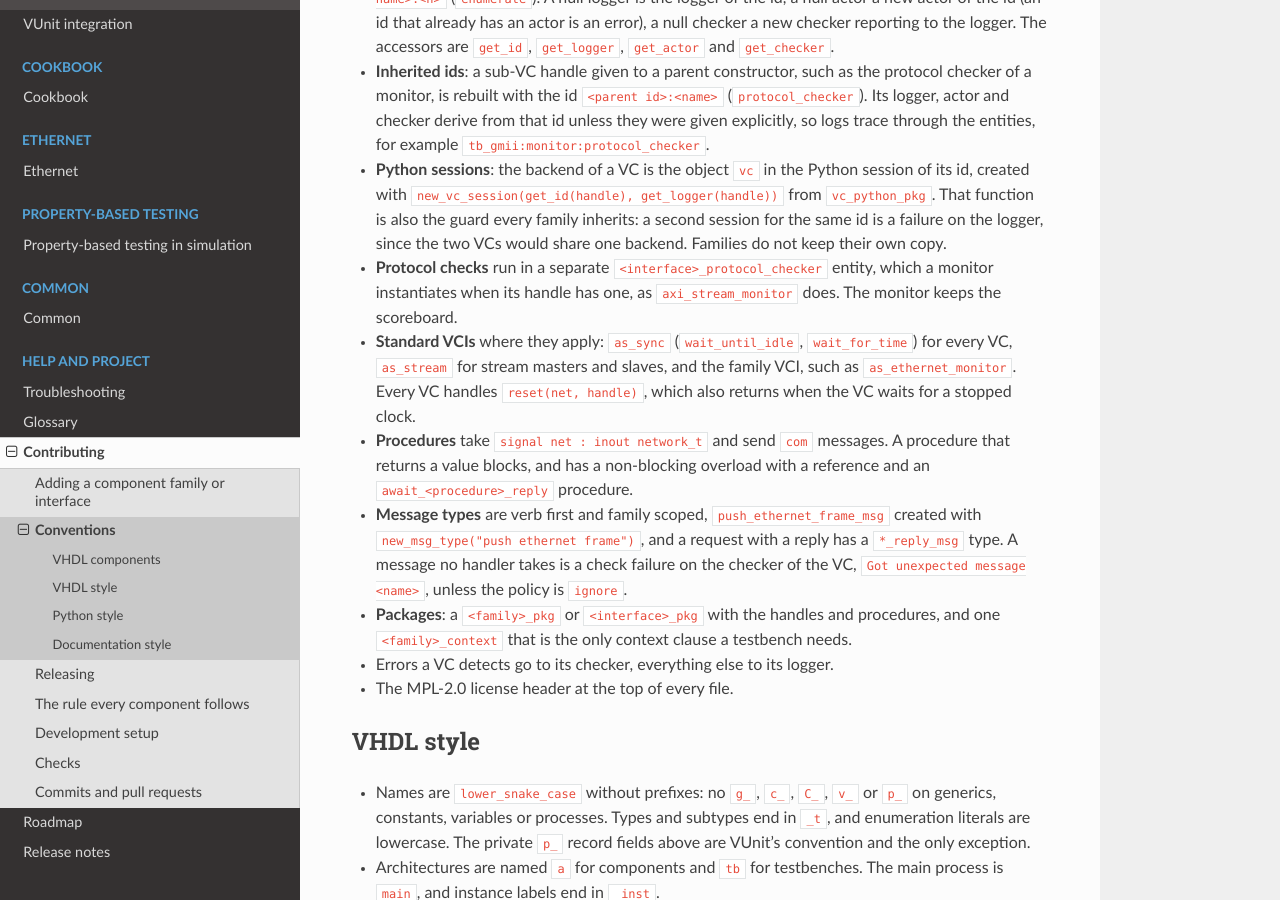
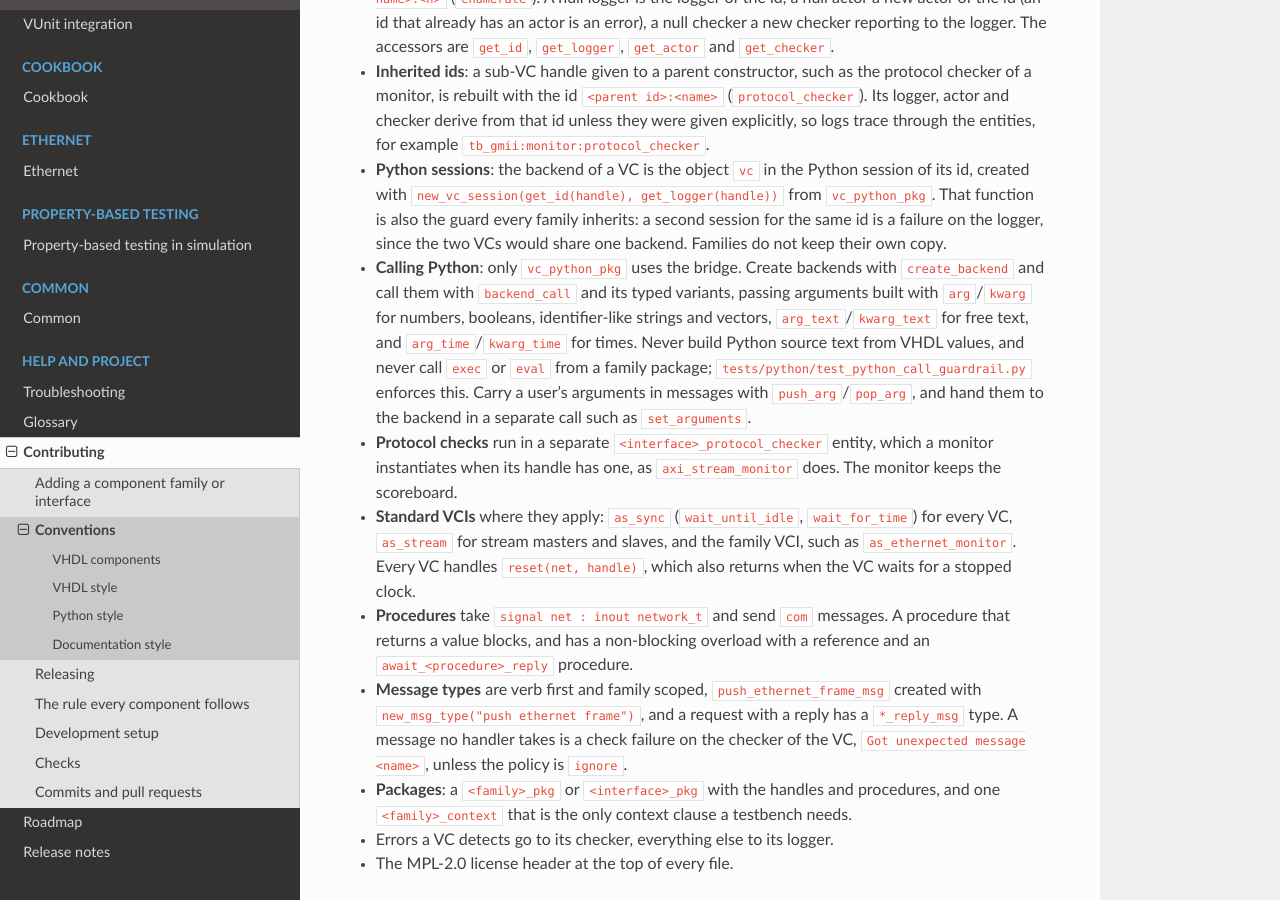
Before and after one commit to ru551n/awesome-vunit-vcs, a Sphinx documentation site: the page built from docs/contributing/conventions.rst, in a window 1280 px wide and 900 px high, scrolled down 621 px. Built offline with Sphinx 7.4.7 and the Read the Docs theme 3.1.0, drawn with Linux system fonts in a browser that asks for light colours.

Commit message:
Document how family packages call Python through vc_python_pkg
Co-Authored-By: Claude Opus 5 (1M context) <noreply@anthropic.com>
Claude-Session: https://claude.ai/code/session_01JeHASFecKb8GC7N4zgs1rr

```diff
--- a/docs/contributing/conventions.rst
+++ b/docs/contributing/conventions.rst
@@ -31,6 +31,14 @@ Components should feel like VUnit's own verification components (VCs). The Ether
   created with ``new_vc_session(get_id(handle), get_logger(handle))`` from ``vc_python_pkg``. That
   function is also the guard every family inherits: a second session for the same id is a failure on
   the logger, since the two VCs would share one backend. Families do not keep their own copy.
+* **Calling Python**: only ``vc_python_pkg`` uses the bridge. Create backends with
+  ``create_backend`` and call them with ``backend_call`` and its typed variants, passing arguments
+  built with ``arg``/``kwarg`` for numbers, booleans, identifier-like strings and vectors,
+  ``arg_text``/``kwarg_text`` for free text, and ``arg_time``/``kwarg_time`` for times. Never build
+  Python source text from VHDL values, and never call ``exec`` or ``eval`` from a family package;
+  ``tests/python/test_python_call_guardrail.py`` enforces this. Carry a user's arguments in messages
+  with ``push_arg``/``pop_arg``, and hand them to the backend in a separate call such as
+  ``set_arguments``.
 * **Protocol checks** run in a separate ``<interface>_protocol_checker`` entity, which a monitor
   instantiates when its handle has one, as ``axi_stream_monitor`` does. The monitor keeps the
   scoreboard.
```
